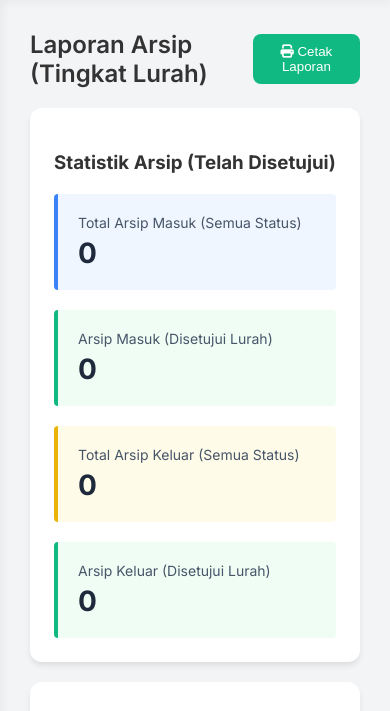
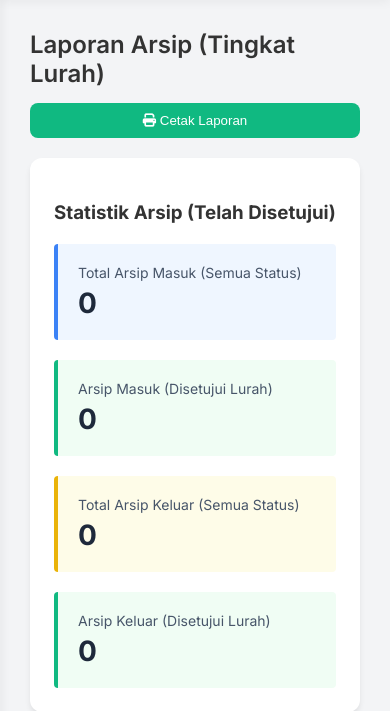
Before and after one commit to febbyalfia06-ai/arsipdigital, a PHP site: page /lurah/lurah_laporan_arsip.php in a window 390 px wide. Shown: the part 82-793 px from the top of the page. Run offline with PHP 8.4, Linux system fonts and the light colour scheme; a user stored in the database is signed in; data that the repository does not hold is empty; some libraries are stand-ins or nearby versions.

Commit message:
style: fix header-action responsiveness on mobile

```diff
--- a/assets/css/style.css
+++ b/assets/css/style.css
@@ -324,6 +324,23 @@ textarea.form-control {
         overflow-x: auto;
         -webkit-overflow-scrolling: touch;
     }
+    .header-action {
+        flex-direction: column;
+        align-items: flex-start;
+        gap: 15px;
+    }
+    .header-action form, .header-action > div {
+        width: 100%;
+        display: flex;
+        flex-direction: column;
+        gap: 10px;
+    }
+    .header-action .form-control {
+        width: 100% !important;
+    }
+    .header-action button {
+        width: 100% !important;
+    }
     .topbar {
         padding: 15px 20px;
         justify-content: flex-start;
```
